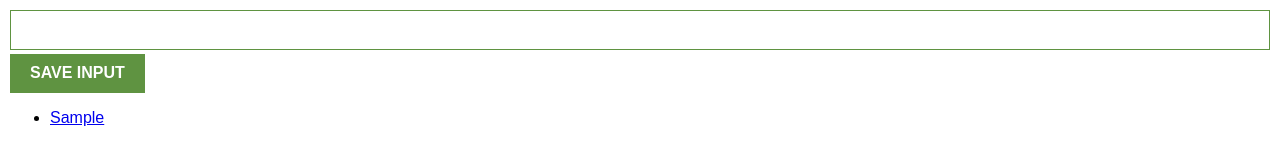
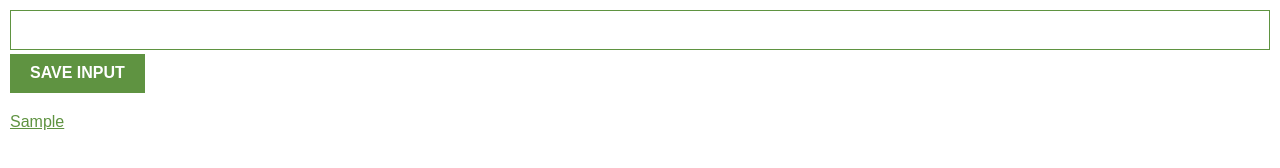
Before and after one commit to Issa-Abbadi/chrome-extention, a plain HTML site: page index.html in a window 1280 px wide. Both pictures are taken after typing "Sample" into the empty fields and a click on the button "SAVE INPUT". Drawn offline with nearby package versions, Linux system fonts and the light colour scheme.

Commit message:
adding styles to list

```diff
--- a/index.css
+++ b/index.css
@@ -19,3 +19,17 @@ button {
   border: none;
   font-weight: bold;
 }
+
+ul {
+  margin-top: 20px;
+  list-style: none;
+  padding-left: 0px;
+}
+
+li {
+  margin-top: 5px;
+}
+
+li a {
+  color: #5f9341;
+}
```
